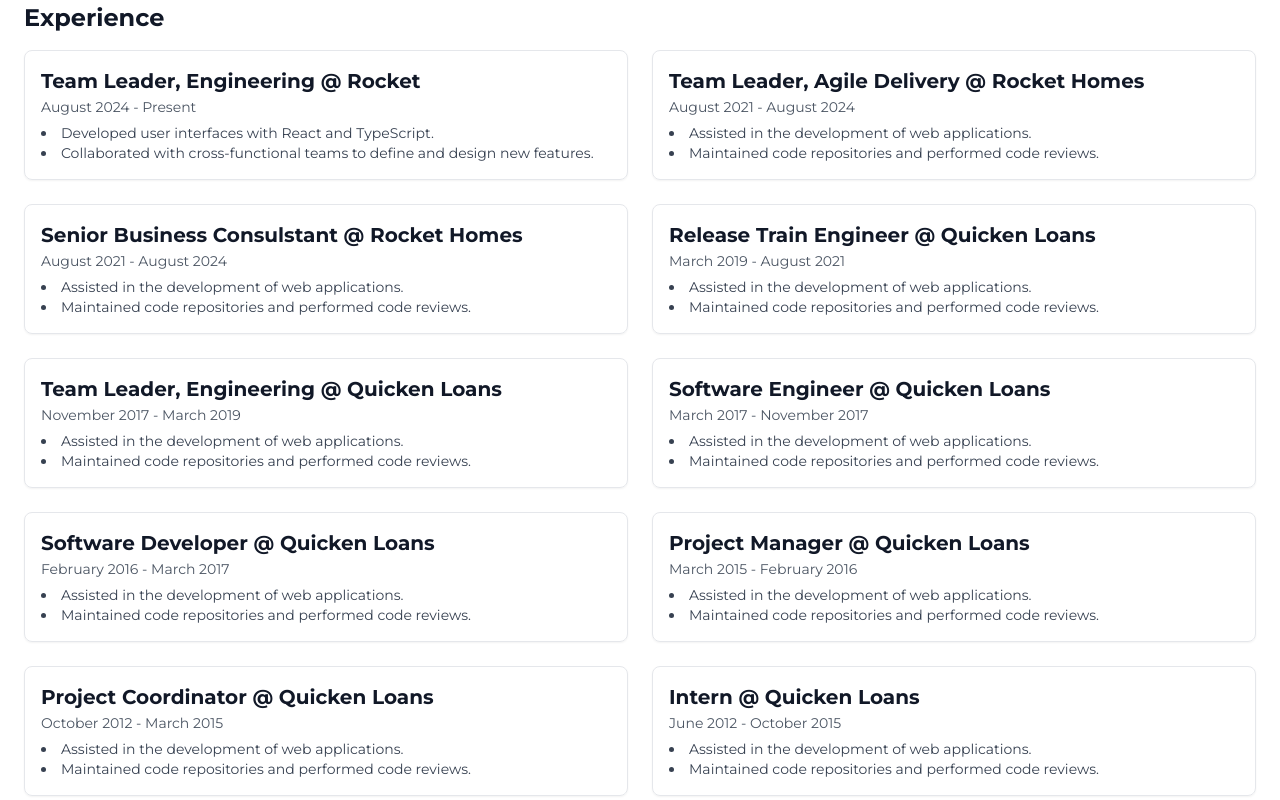
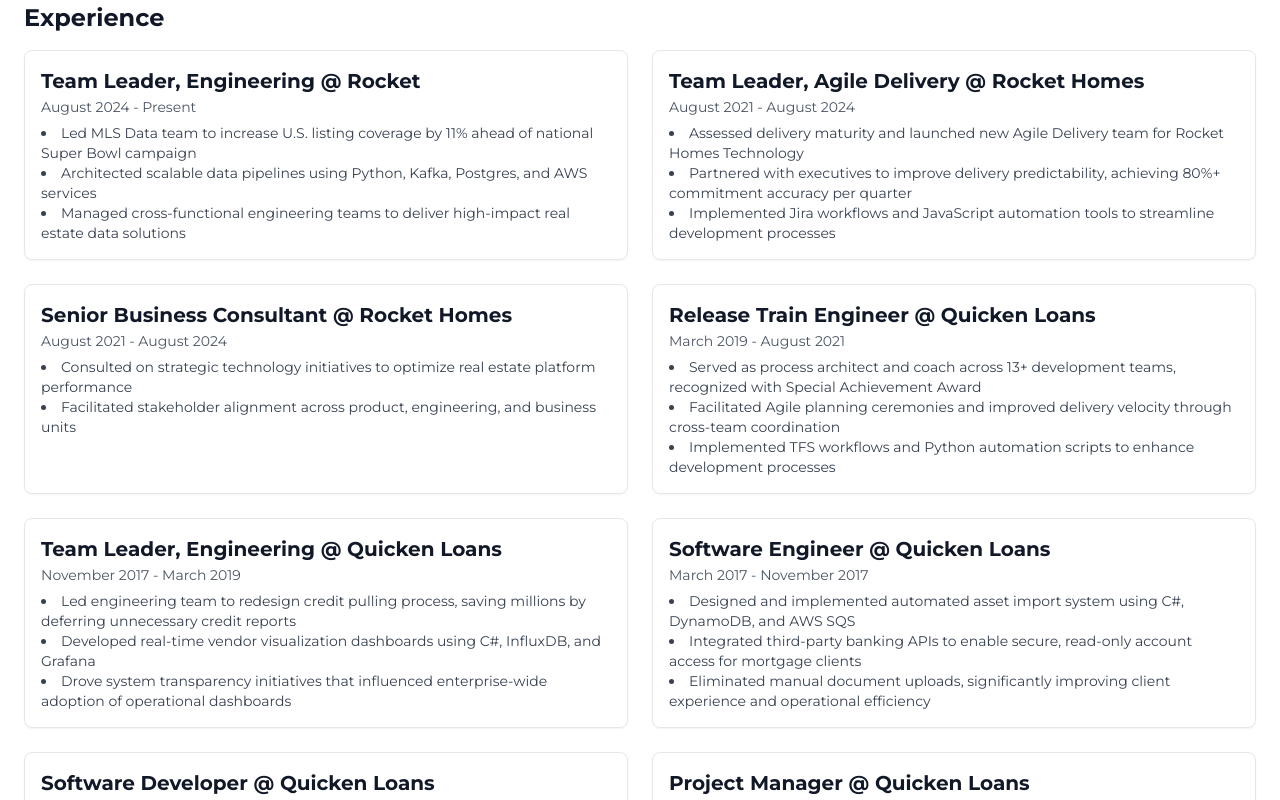
Before and after one commit to mstamper01/mstamper01.github.io, a React (Vite) app: page / in a window 1280 px wide. Shown: the part 2080-2880 px from the top of the page. Built offline with nearby package versions, Linux system fonts and the light colour scheme.

Commit message:
Updates to Experience

```diff
--- a/src/components/Experience.tsx
+++ b/src/components/Experience.tsx
@@ -13,8 +13,9 @@
     company: 'Rocket',
     duration: 'August 2024 - Present',
     details: [
-      'Developed user interfaces with React and TypeScript.',
-      'Collaborated with cross-functional teams to define and design new features.'
+      'Led MLS Data team to increase U.S. listing coverage by 11% ahead of national Super Bowl campaign',
+      'Architected scalable data pipelines using Python, Kafka, Postgres, and AWS services',
+      'Managed cross-functional engineering teams to deliver high-impact real estate data solutions'
     ]
   },
   {
@@ -22,17 +23,18 @@
     company: 'Rocket Homes',
     duration: 'August 2021 - August 2024',
     details: [
-      'Assisted in the development of web applications.',
-      'Maintained code repositories and performed code reviews.'
+      'Assessed delivery maturity and launched new Agile Delivery team for Rocket Homes Technology',
+      'Partnered with executives to improve delivery predictability, achieving 80%+ commitment accuracy per quarter',
+      'Implemented Jira workflows and JavaScript automation tools to streamline development processes'
     ]
   },
   {
-    role: 'Senior Business Consulstant',
+    role: 'Senior Business Consultant',
     company: 'Rocket Homes',
     duration: 'August 2021 - August 2024',
     details: [
-      'Assisted in the development of web applications.',
-      'Maintained code repositories and performed code reviews.'
+      'Consulted on strategic technology initiatives to optimize real estate platform performance',
+      'Facilitated stakeholder alignment across product, engineering, and business units'
     ]
   },
   {
@@ -40,8 +42,9 @@
     company: 'Quicken Loans',
     duration: 'March 2019 - August 2021',
     details: [
-      'Assisted in the development of web applications.',
-      'Maintained code repositories and performed code reviews.'
+      'Served as process architect and coach across 13+ development teams, recognized with Special Achievement Award',
+      'Facilitated Agile planning ceremonies and improved delivery velocity through cross-team coordination',
+      'Implemented TFS workflows and Python automation scripts to enhance development processes'
     ]
   },
   {
@@ -49,8 +52,9 @@
     company: 'Quicken Loans',
     duration: 'November 2017 - March 2019',
     details: [
-      'Assisted in the development of web applications.',
-      'Maintained code repositories and performed code reviews.'
+      'Led engineering team to redesign credit pulling process, saving millions by deferring unnecessary credit reports',
+      'Developed real-time vendor visualization dashboards using C#, InfluxDB, and Grafana',
+      'Drove system transparency initiatives that influenced enterprise-wide adoption of operational dashboards'
     ]
   },
   {
@@ -58,8 +62,9 @@
     company: 'Quicken Loans',
     duration: 'March 2017 - November 2017',
     details: [
-      'Assisted in the development of web applications.',
-      'Maintained code repositories and performed code reviews.'
+      'Designed and implemented automated asset import system using C#, DynamoDB, and AWS SQS',
+      'Integrated third-party banking APIs to enable secure, read-only account access for mortgage clients',
+      'Eliminated manual document uploads, significantly improving client experience and operational efficiency'
     ]
   },
   {
@@ -67,8 +72,8 @@
     company: 'Quicken Loans',
     duration: 'February 2016 - March 2017',
     details: [
-      'Assisted in the development of web applications.',
-      'Maintained code repositories and performed code reviews.'
+      'Developed Do Not Call compliance system integrating third-party phone metadata providers',
+      'Built scalable microservices using C#, DynamoDB, and Mulesoft API Gateway',
     ]
   },
   {
@@ -76,8 +81,9 @@
     company: 'Quicken Loans',
     duration: 'March 2015 - February 2016',
     details: [
-      'Assisted in the development of web applications.',
-      'Maintained code repositories and performed code reviews.'
+      'Led Rocket Fuel project migration of Rocket Mortgage components to cloud infrastructure',
+      'Coordinated cross-functional teams to scale services for high-traffic Super Bowl marketing campaign',
+      'Managed project timelines and deliverables using Microsoft Project and Team Foundation Server'
     ]
   },
   {
@@ -85,17 +91,19 @@
     company: 'Quicken Loans',
     duration: 'October 2012 - March 2015',
     details: [
-      'Assisted in the development of web applications.',
-      'Maintained code repositories and performed code reviews.'
+      'Coordinated multiple software development projects across engineering and product teams',
+      'Facilitated project planning sessions and tracked deliverables using project management tools',
+      'Supported development teams with process improvements and stakeholder communication'
     ]
   },
   {
     role: 'Intern',
     company: 'Quicken Loans',
-    duration: 'June 2012 - October 2015',
+    duration: 'June 2012 - October 2012',
     details: [
-      'Assisted in the development of web applications.',
-      'Maintained code repositories and performed code reviews.'
+      'Supported software development initiatives as part of technology internship program',
+      'Gained hands-on experience with enterprise software development practices and methodologies',
+      'Contributed to various projects while learning industry best practices and company culture'
     ]
   }
 ];
```
